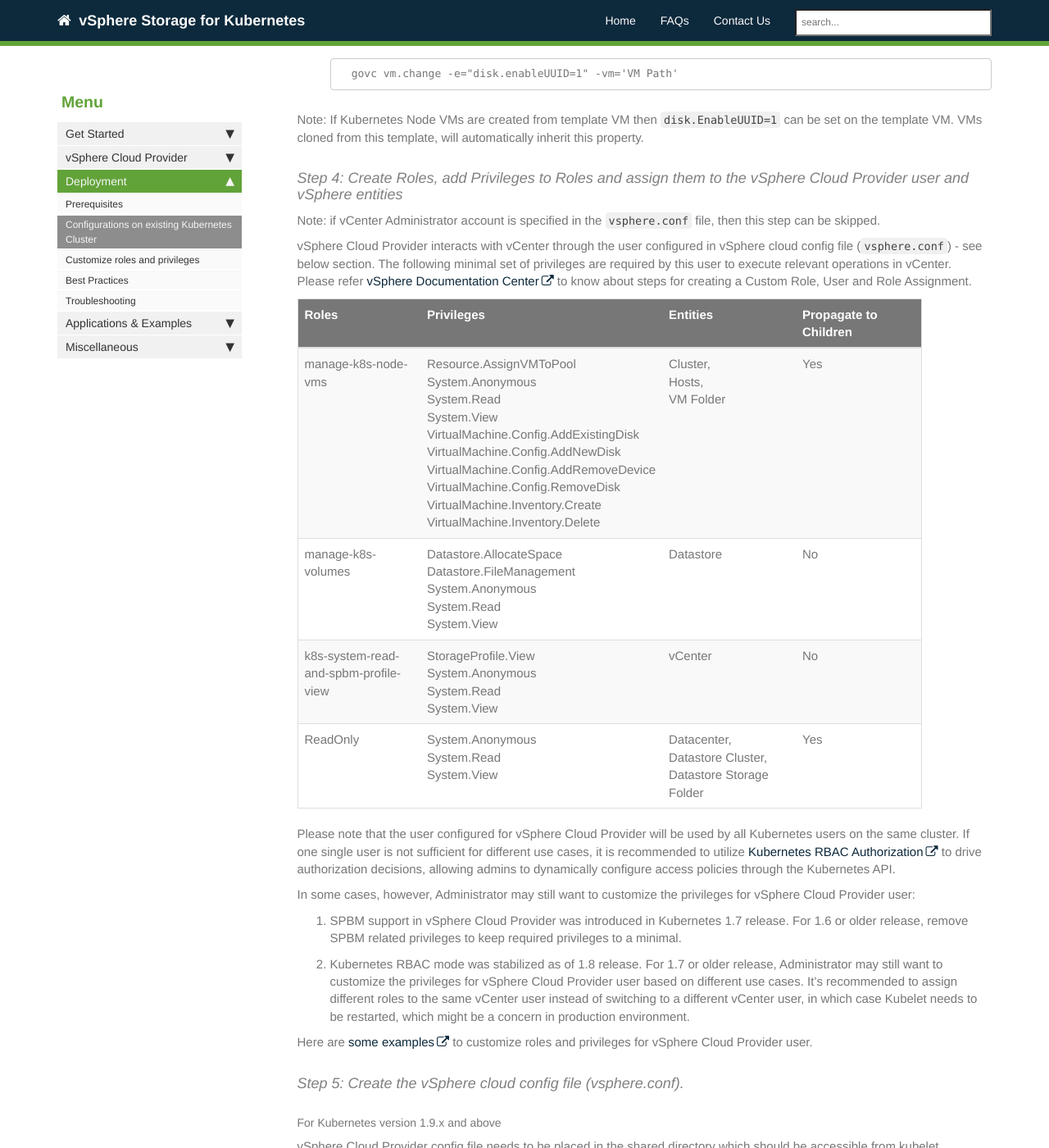
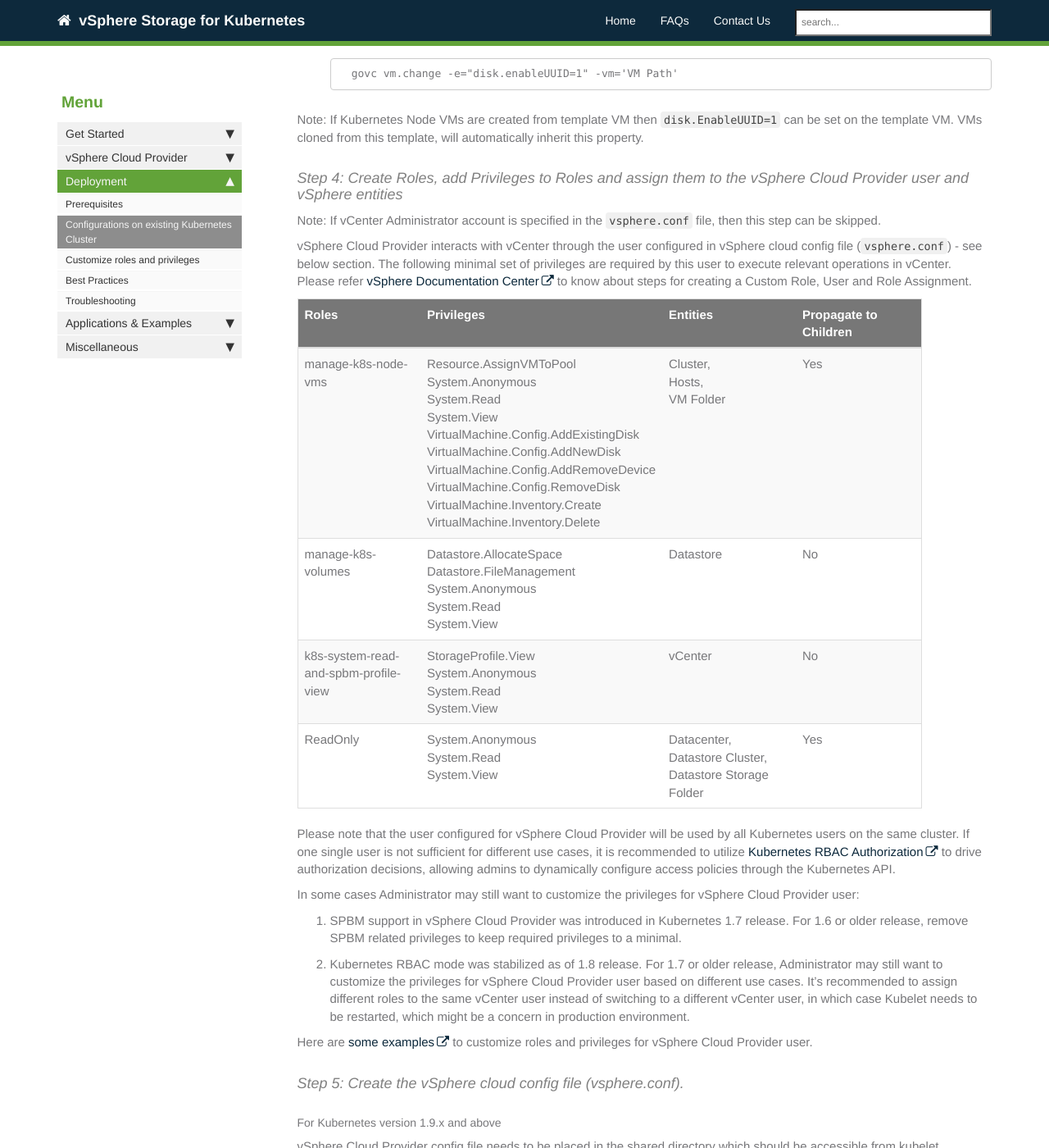
Before and after one commit to vmware-archive/vsphere-storage-for-kubernetes, a Jekyll site: the page built from documentation/existing.md, in a window 1280 px wide and 1400 px high, scrolled down 1615 px. Shown: the whole window at 82% size. Built offline with Jekyll 4.4.1, drawn with Linux system fonts in a browser that asks for light colours; nearby versions of some CDN libraries; our own code applies the rules of GitHub Pages for plain Markdown files; comment, search, counter and statistics services are not loaded.

Commit message:
addressed balu's review comments

```diff
--- a/documentation/existing.md
+++ b/documentation/existing.md
@@ -54,7 +54,7 @@
 
 #### Step 4: Create Roles, add Privileges to Roles and assign them to the vSphere Cloud Provider user and vSphere entities
 
-Note: if vCenter Administrator account is specified in the `vsphere.conf` file, then this step can be skipped.
+Note: If vCenter Administrator account is specified in the `vsphere.conf` file, then this step can be skipped.
 
 vSphere Cloud Provider interacts with vCenter through the user configured in vSphere cloud config file (`vsphere.conf`) - see below section. The following minimal set of privileges are required by this user to execute relevant operations in vCenter. Please refer [vSphere Documentation Center](https://docs.vmware.com/en/VMware-vSphere/6.5/com.vmware.vsphere.security.doc/GUID-18071E9A-EED1-4968-8D51-E0B4F526FDA3.html) to know about steps for creating a Custom Role, User and Role Assignment.
 
@@ -96,7 +96,7 @@
 
 Please note that the user configured for vSphere Cloud Provider will be used by all Kubernetes users on the same cluster. If one single user is not sufficient for different use cases, it is recommended to utilize [Kubernetes RBAC Authorization](https://kubernetes.io/docs/admin/authorization/rbac/) to drive authorization decisions, allowing admins to dynamically configure access policies through the Kubernetes API.
 
-In some cases, however, Administrator may still want to customize the privileges for vSphere Cloud Provider user:
+In some cases Administrator may still want to customize the privileges for vSphere Cloud Provider user:
 
 1. SPBM support in vSphere Cloud Provider was introduced in Kubernetes 1.7 release. For 1.6 or older release, remove SPBM related privileges to keep required privileges to a minimal.
 2. Kubernetes RBAC mode was stabilized as of 1.8 release. For 1.7 or older release, Administrator may still want to customize the privileges for vSphere Cloud Provider user based on different use cases. It's recommended to assign different roles to the same vCenter user instead of switching to a different vCenter user, in which case Kubelet needs to be restarted, which might be a concern in production environment.
```
Also changed, not shown: documentation/faqs.md (+13 -7 lines), documentation/guestbook.md (+0 -2 lines), documentation/mongodb.md (line endings or trailing spaces).
